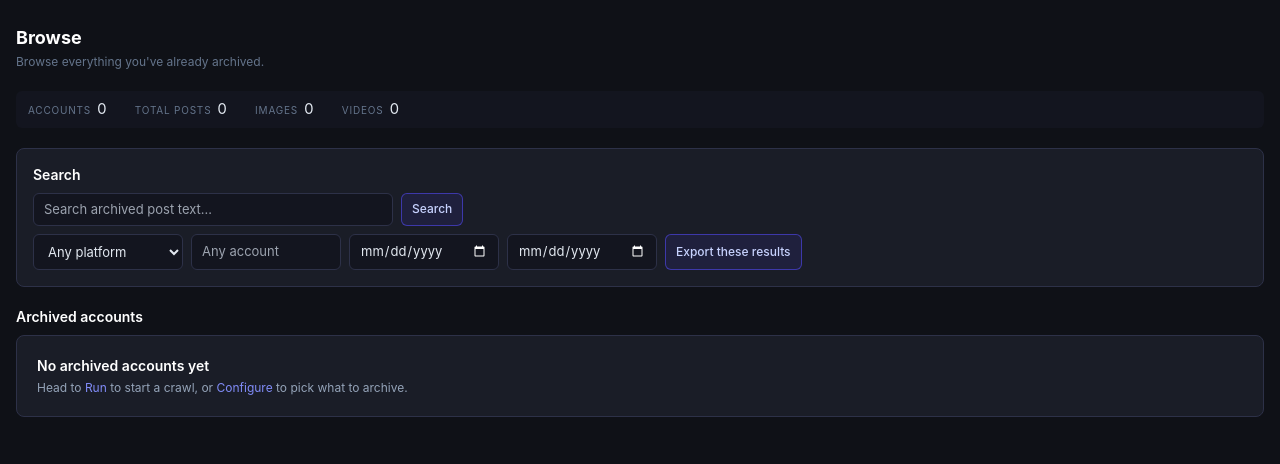
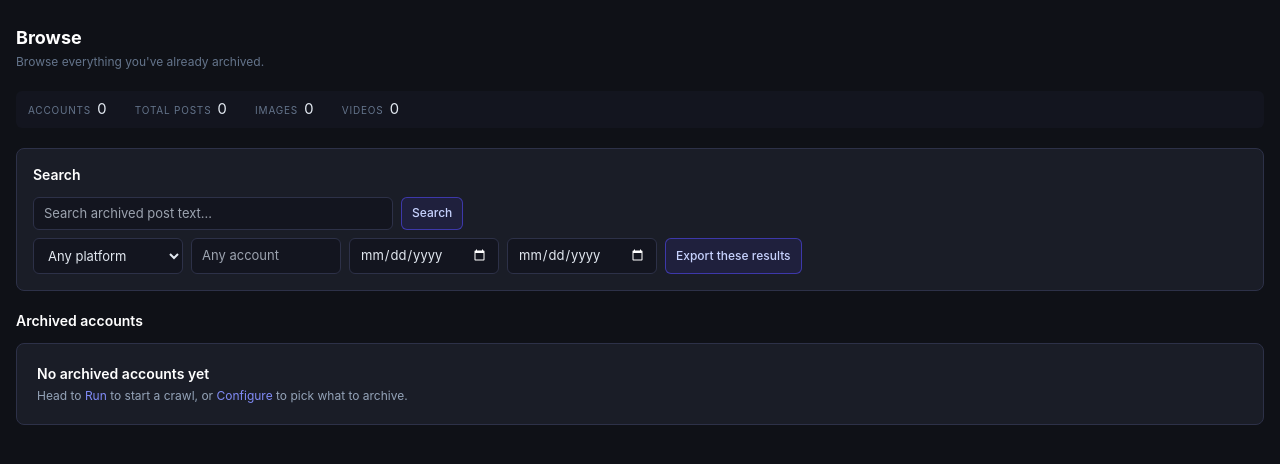
Before and after one commit to StuartJAtkinson/socialMediaArchiver, a Flask app: page /browse in a window 1280 px wide. Shown: the part 49-513 px from the top of the page. Run offline with Flask 3, Linux system fonts and the light colour scheme; data that the repository does not hold is empty; some libraries are stand-ins or nearby versions.

Commit message:
style(ui): one .panel-title class for panel headings
Nine h2s carried hand-written mb-1/mb-2/mb-3; they now share .panel-title
(14px semibold, 12px below). The two headings inside flex rows keep their
margin-less longhand.

Co-Authored-By: Claude Opus 5.5 <noreply@anthropic.com>

```diff
--- a/static/base.css
+++ b/static/base.css
@@ -121,6 +121,15 @@ button.stage-actions:disabled {
   color: var(--faint);
   font-size: 12px;
   margin-top: 2px;
+}
+
+/* Panel section heading -- one size, colour and bottom margin everywhere. */
+.panel-title {
+  color: var(--heading);
+  font-size: 14px;
+  line-height: 20px;
+  font-weight: 600;
+  margin-bottom: 12px;
 }
 
 /* Reusable card / panel surfaces. */
--- a/templates/index.html
+++ b/templates/index.html
@@ -41,7 +41,7 @@
     <!-- Quick actions + recent runs -->
     <div class="grid grid-cols-1 lg:grid-cols-3 gap-4">
       <div class="panel p-4 lg:col-span-2">
-        <h2 class="text-sm font-semibold text-heading mb-2">Recent runs</h2>
+        <h2 class="panel-title">Recent runs</h2>
         <template x-if="recent.length === 0">
           <p class="text-xs" style="color:var(--faint)">No runs yet. Go to <a href="/run" style="color:var(--accent)">Run</a> to start one.</p>
         </template>
@@ -57,7 +57,7 @@
       </div>
 
       <div class="panel p-4">
-        <h2 class="text-sm font-semibold text-heading mb-2">Quick links</h2>
+        <h2 class="panel-title">Quick links</h2>
         <ul class="text-xs space-y-1.5" style="color:var(--muted)">
           <li><a href="/connect" style="color:var(--accent)">Connect</a> — credentials per source</li>
           <li><a href="/configure" style="color:var(--accent)">Configure</a> — what to archive</li>
--- a/templates/stages/browse.html
+++ b/templates/stages/browse.html
@@ -41,7 +41,7 @@
     </div>
 
     <div class="panel p-4 mb-5">
-      <h2 class="text-sm font-semibold text-heading mb-2">Search</h2>
+      <h2 class="panel-title">Search</h2>
       <div class="flex gap-2">
         <input type="text" class="field-input" placeholder="Search archived post text…"
                x-model="query" @keyup.enter="search()" style="max-width:360px" />
@@ -85,7 +85,7 @@
            x-text="searching ? 'Loading more…' : (hasMore ? '' : 'End of results')"></div>
     </div>
 
-    <h2 class="text-sm font-semibold text-heading mb-2">Archived accounts</h2>
+    <h2 class="panel-title">Archived accounts</h2>
     <div id="accounts-container">
       <template x-if="loading">
         <p class="text-xs" style="color:var(--faint)">Loading accounts…</p>
--- a/templates/stages/configure.html
+++ b/templates/stages/configure.html
@@ -50,7 +50,7 @@
 
     <!-- Add row form -->
     <div class="panel p-4">
-      <h2 class="text-sm font-semibold text-heading mb-3">Add target</h2>
+      <h2 class="panel-title">Add target</h2>
       <div class="grid grid-cols-1 md:grid-cols-2 gap-3">
         <div>
           <label class="field-label">Source</label>
--- a/templates/stages/connect.html
+++ b/templates/stages/connect.html
@@ -32,7 +32,7 @@
       </div>
       <template x-if="active && draft[active]">
         <div>
-          <h2 class="text-sm font-semibold text-heading mb-1" x-text="active"></h2>
+          <h2 class="panel-title" x-text="active"></h2>
           <p class="field-hint mb-4" x-text="hint(active)"></p>
           <div class="grid grid-cols-1 md:grid-cols-2 gap-3">
             <template x-for="(value, key) in draft[active]" :key="key">
--- a/templates/stages/run.html
+++ b/templates/stages/run.html
@@ -68,7 +68,7 @@
 
     <!-- History -->
     <div class="panel p-4">
-      <h2 class="text-sm font-semibold text-heading mb-3">Recent runs</h2>
+      <h2 class="panel-title">Recent runs</h2>
       <div class="space-y-1" x-show="history.length > 0">
         <template x-for="h in history" :key="h.id || h.started_at">
           <div class="text-xs flex items-center gap-2" style="color:var(--muted)">
--- a/templates/stages/schedule.html
+++ b/templates/stages/schedule.html
@@ -23,7 +23,7 @@
     <div class="grid grid-cols-1 md:grid-cols-3 gap-4">
       <!-- Status pills -->
       <div class="panel p-4">
-        <h2 class="text-sm font-semibold text-heading mb-3">Current state</h2>
+        <h2 class="panel-title">Current state</h2>
         <div class="space-y-3 text-xs">
           <div class="flex items-center justify-between">
             <span style="color:var(--muted)">In YAML</span>
@@ -46,7 +46,7 @@
 
       <!-- Editor -->
       <div class="panel p-4 md:col-span-2">
-        <h2 class="text-sm font-semibold text-heading mb-3">Edit YAML</h2>
+        <h2 class="panel-title">Edit YAML</h2>
         <label class="field-label">Interval (minutes)</label>
         <input type="number" min="0" step="1" class="field-input"
                x-model.number="draft" />
```
Also changed, not shown: UX.md (+3 -0 lines).
